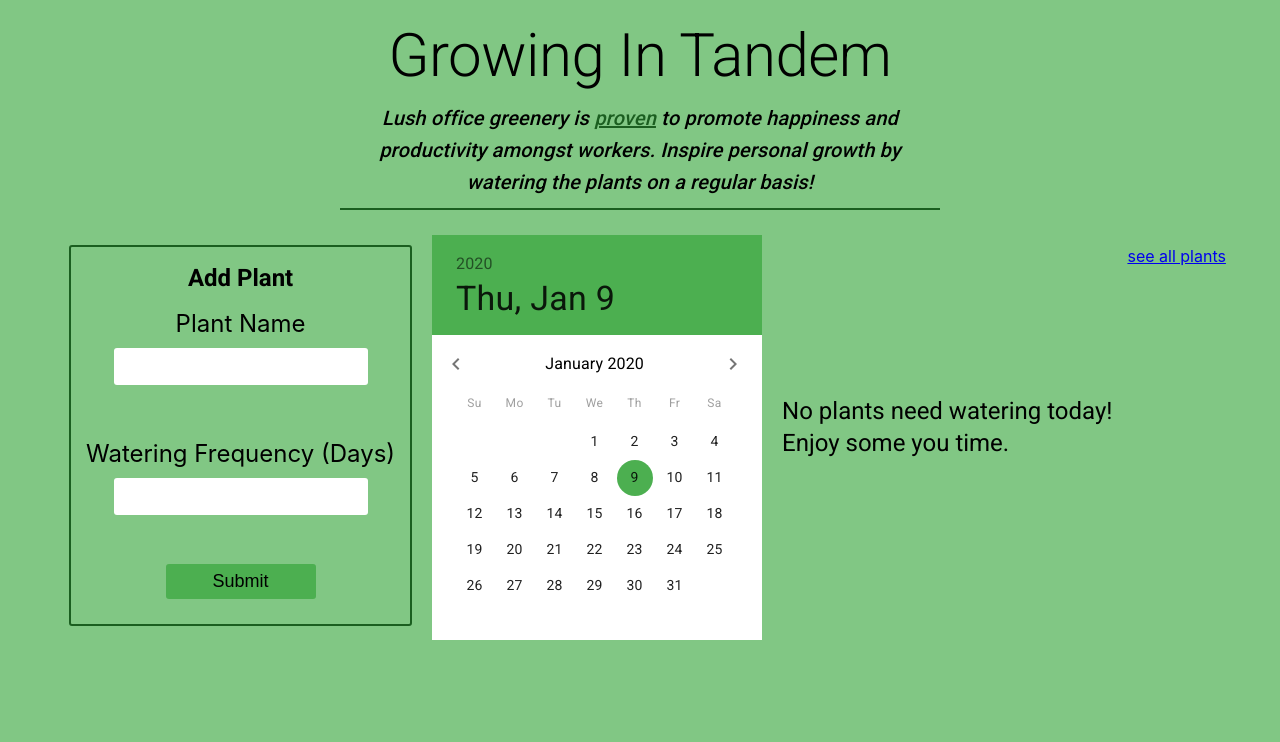
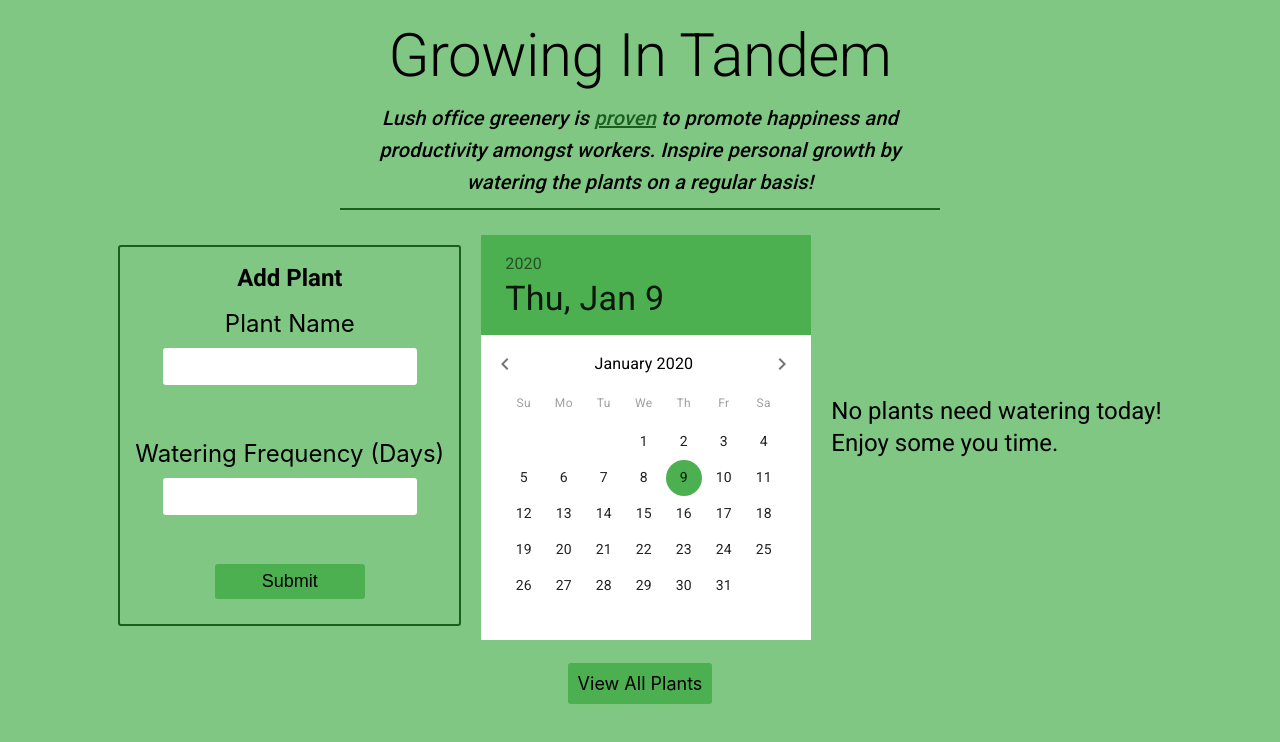
Before and after one commit to nickharrisdev/growing-in-tandem, a React (Create React App) app: page / in a window 1280 px wide. Shown: the top 742 px of the page. Built offline with nearby package versions, Linux system fonts and the light colour scheme; no server answers.

Commit message:
Style links

```diff
--- a/src/AllPlants.js
+++ b/src/AllPlants.js
@@ -8,6 +8,7 @@ const AllPlants = ({ allPlants }) => {
 	}
 
 	return (
+		<div>
 			<div className="all-plants-container">
 				<div className="all-plants">
 					<Typography variant="h5" component="h1">
@@ -17,9 +18,12 @@ const AllPlants = ({ allPlants }) => {
 						</div>
 					</Typography>
 				</div>
-			<Link to="/">
-        <p>calendar view</p>
+			</div>
+			<div className="link-container">
+				<Link to="/" className="link-component">
+					<p className="link">View Calendar</p>
 				</Link>
+			</div>
 		</div>
 	)
 }
--- a/src/App.css
+++ b/src/App.css
@@ -67,6 +67,26 @@ hr {
   border-radius: 3px;
 }
 
+.link-container {
+  display: flex;
+  flex-direction: row;
+  justify-content: center;
+}
+
+.link {
+  border: none;
+  border-radius: 3px;
+  padding: 10px;
+  text-decoration: none;
+  background-color:#4caf50;
+}
+
+.link-component {
+  text-decoration: none;
+  color: black;
+  font-size: large;
+}
+
 /* form styling */
 
 .add-plant-form {
@@ -95,6 +115,7 @@ input {
   font-size: large;
   margin: 10px;
   background-color:#4caf50;
+  color: black;
 }
 
 .error {
--- a/src/Calendar.js
+++ b/src/Calendar.js
@@ -54,6 +54,7 @@ const Calendar = ({ allPlants, toggleAddingPlant, addingPlant }) => {
   }, [date, allPlants, addingPlant])
 
   return (
+    <div>
       <div className="calendar-container">
         <div>
           <AddPlantForm toggleAddingPlant={toggleAddingPlant} />
@@ -73,9 +74,12 @@ const Calendar = ({ allPlants, toggleAddingPlant, addingPlant }) => {
         <div>
           {waterToday && dateStr ? <Message waterToday={waterToday} date={dateStr}/> : null}
         </div>
-      <Link to="/allplants">
-        <p>see all plants</p>
+      </div>
+      <div className="link-container">
+        <Link to="/allplants" className="link-component">
+          <p className="link">View All Plants</p>
         </Link>
+      </div>
     </div>
   );
 };
```
Lines whose indentation alone changed are shown as unchanged.
